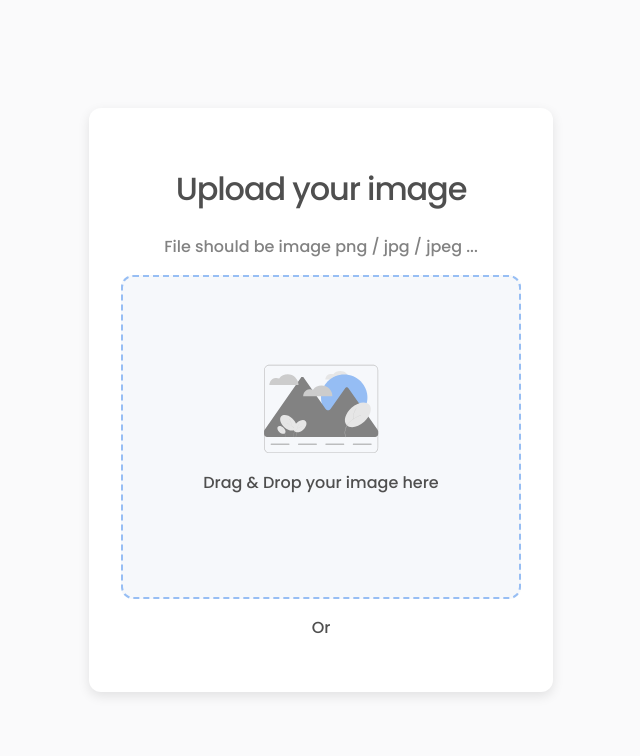
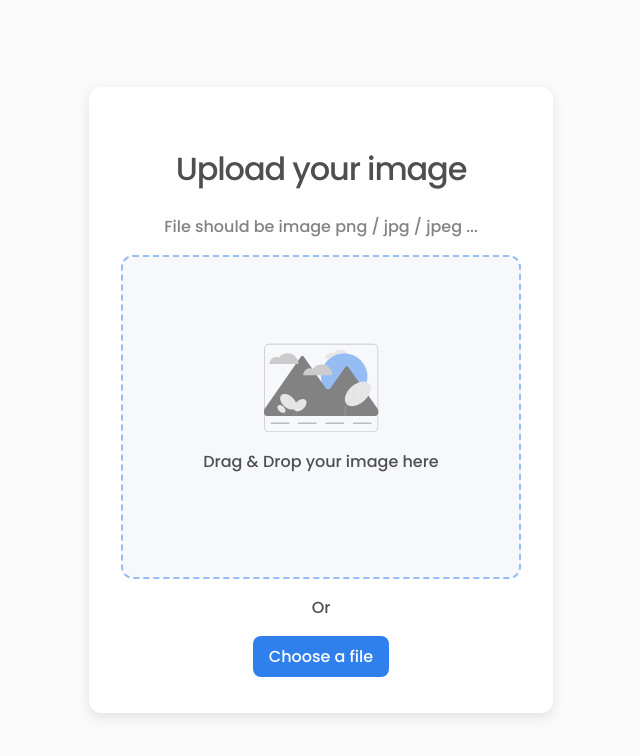
Before and after one commit to hare451g/dc-image-uploader, a Next.js app: page / in a window 1280 px wide. Shown: the top 756 px of the page, without its empty margins (319-959 px from the left). Built offline with nearby package versions, Linux system fonts and the light colour scheme.

Commit message:
create fileinput component

```diff
--- /dev/null
+++ b/containers/ImageUploader/components/FileInput.module.css
@@ -0,0 +1,21 @@
+.original-input {
+  display: none;
+}
+
+.file-input {
+  background: #2f80ed;
+  color: #ffffff;
+  border-radius: 8px;
+  padding: 8px 16px;
+  cursor: pointer;
+  transition: 1s;
+}
+
+.file-input:focus {
+  outline: none;
+}
+
+.file-input:hover {
+  background: #225ca8;
+  transition: 1s;
+}
--- /dev/null
+++ b/containers/ImageUploader/components/FileInput.tsx
@@ -0,0 +1,22 @@
+import styles from './FileInput.module.css';
+
+type propTypes = {
+  file?: any;
+  onStoreFile: () => void;
+};
+
+function FileInput({ file, onStoreFile, ...rest }: propTypes) {
+  return (
+    <label className={styles['file-input']} htmlFor="file-input">
+      <input
+        className={styles['original-input']}
+        id="file-input"
+        type="file"
+        {...rest}
+      />
+      Choose a file
+    </label>
+  );
+}
+
+export default FileInput;
--- a/containers/ImageUploader/index.tsx
+++ b/containers/ImageUploader/index.tsx
@@ -1,4 +1,5 @@
 import Dropzone from './components/Dropzone';
+import FileInput from './components/FileInput';
 import styles from './index.module.css';
 
 type PropTypes = {};
@@ -15,7 +16,7 @@ function ImageUploader(props: PropTypes) {
       <Dropzone onStoreFile={onStoreFile} />
       <div className={styles.footer}>
         <p> Or </p>
-        <div className={styles['fileinput_container']} />
+        <FileInput onStoreFile={onStoreFile} />
       </div>
     </div>
   );
```
